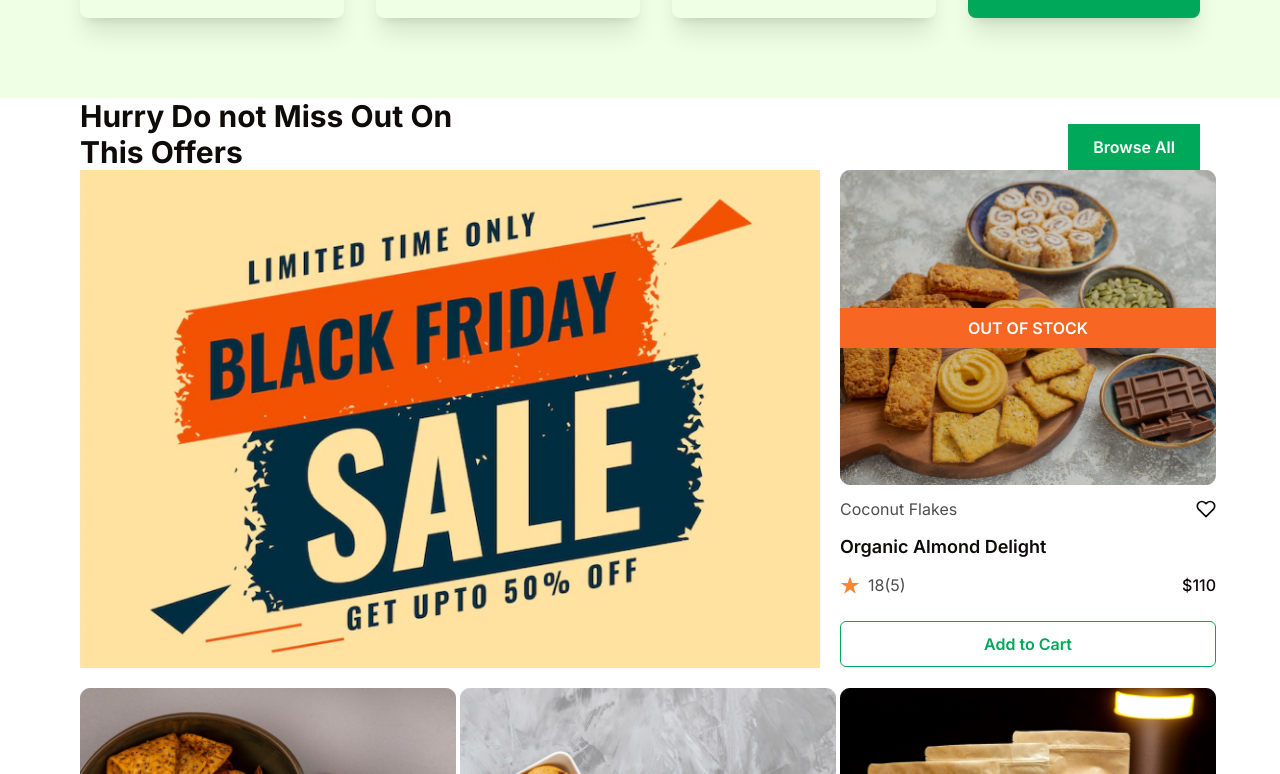
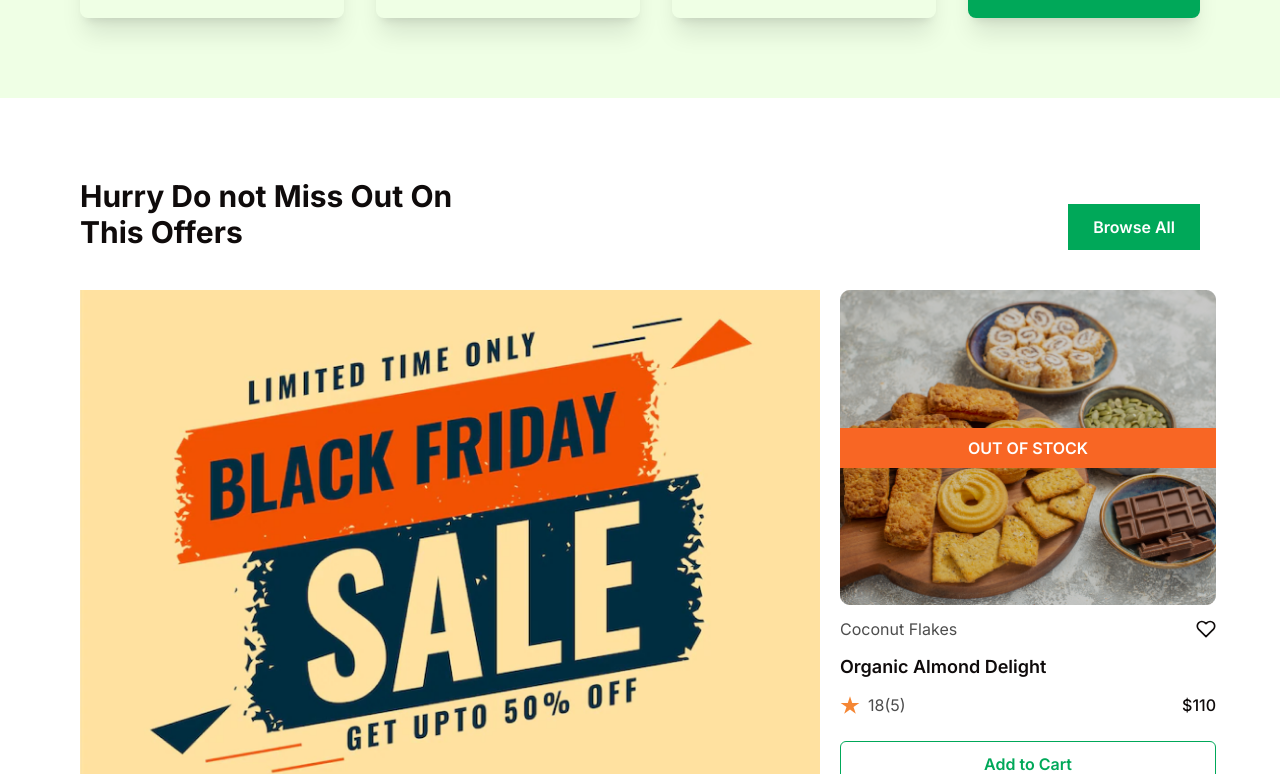
Before and after one commit to blossomobasi/organic_foodie_ecommerce, a React (Vite) app: page / in a window 1280 px wide. Shown: the part 3906-4680 px from the top of the page. Built offline with nearby package versions, Linux system fonts and the light colour scheme; a web font is replaced by a local one.

Commit message:
Style: Add padding

```diff
--- a/src/components/Offers.tsx
+++ b/src/components/Offers.tsx
@@ -46,8 +46,8 @@ const Offers = () => {
     ];
 
     return (
-        <section className="mx-[5rem]">
-            <div className="flex justify-between items-end">
+        <section className="mx-[5rem] py-20">
+            <div className="flex justify-between items-end pb-10">
                 <h3 className="text-3xl font-bold">
                     Hurry Do not Miss Out On <br /> This Offers
                 </h3>
```
